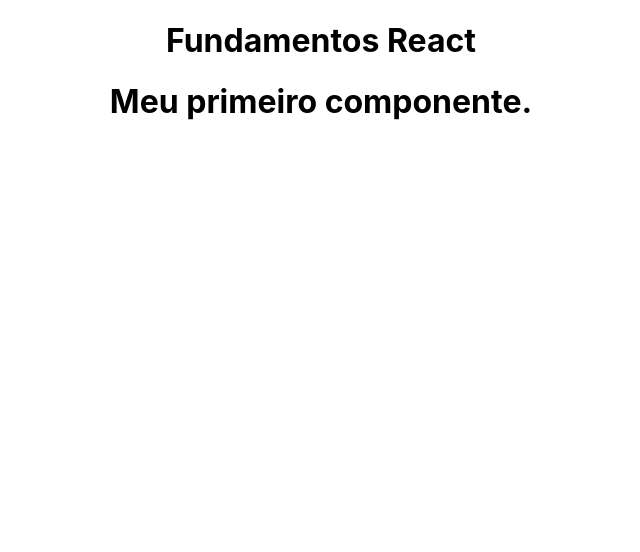
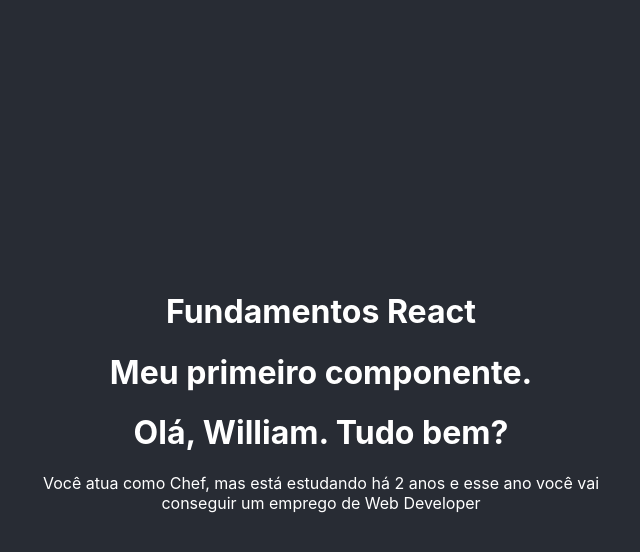
Before and after one commit to williampgdias/React-zero-maestria, a React (Create React App) app in the folder 2_fundamentos/fundamentos/: page / in a window 1280 px wide. Shown: the top 552 px of the page, without its empty margins (319-959 px from the left). Built offline with nearby package versions, Linux system fonts and the light colour scheme.

Commit message:
Template Expressions

```diff
--- a/2_fundamentos/fundamentos/src/App.css
+++ b/2_fundamentos/fundamentos/src/App.css
@@ -1,38 +1,15 @@
-.App {
-  text-align: center;
-}
-
-.App-logo {
-  height: 40vmin;
-  pointer-events: none;
-}
-
-@media (prefers-reduced-motion: no-preference) {
-  .App-logo {
-    animation: App-logo-spin infinite 20s linear;
-  }
-}
-
-.App-header {
+body {
   background-color: #282c34;
   min-height: 100vh;
   display: flex;
   flex-direction: column;
   align-items: center;
   justify-content: center;
-  font-size: calc(10px + 2vmin);
   color: white;
 }
 
-.App-link {
-  color: #61dafb;
+.App {
+  text-align: center;
+  max-width: 600px;
+  margin: auto;
 }
-
-@keyframes App-logo-spin {
-  from {
-    transform: rotate(0deg);
-  }
-  to {
-    transform: rotate(360deg);
-  }
-}
--- a/2_fundamentos/fundamentos/src/App.js
+++ b/2_fundamentos/fundamentos/src/App.js
@@ -1,5 +1,6 @@
 // COMPONENTS
 import FirstComponent from './components/FirstComponent';
+import TemplateExpressions from './components/TemplateExpressions';
 
 // CSS
 import './App.css';
@@ -9,10 +10,9 @@
     <div className='App'>
       <h1>Fundamentos React</h1>
       <FirstComponent />
+      <TemplateExpressions />
     </div>
   );
 }
 
-
-
 export default App;
--- /dev/null
+++ b/2_fundamentos/fundamentos/src/components/TemplateExpressions.js
@@ -0,0 +1,20 @@
+const TemplateExpressions = () => {
+  const name = 'William';
+  const data = {
+    age: 33,
+    currentJob: 'Chef',
+    futureJob: 'Web Developer',
+    anosDeEstudo: 2,
+  };
+
+  return (
+    <div>
+      <h1>Olá, {name}. Tudo bem?</h1>
+      <p>
+        Você atua como {data.currentJob}, mas está estudando há {data.anosDeEstudo} anos e esse ano você vai conseguir um emprego de {data.futureJob}
+      </p>
+    </div>
+  );
+};
+
+export default TemplateExpressions;
```
